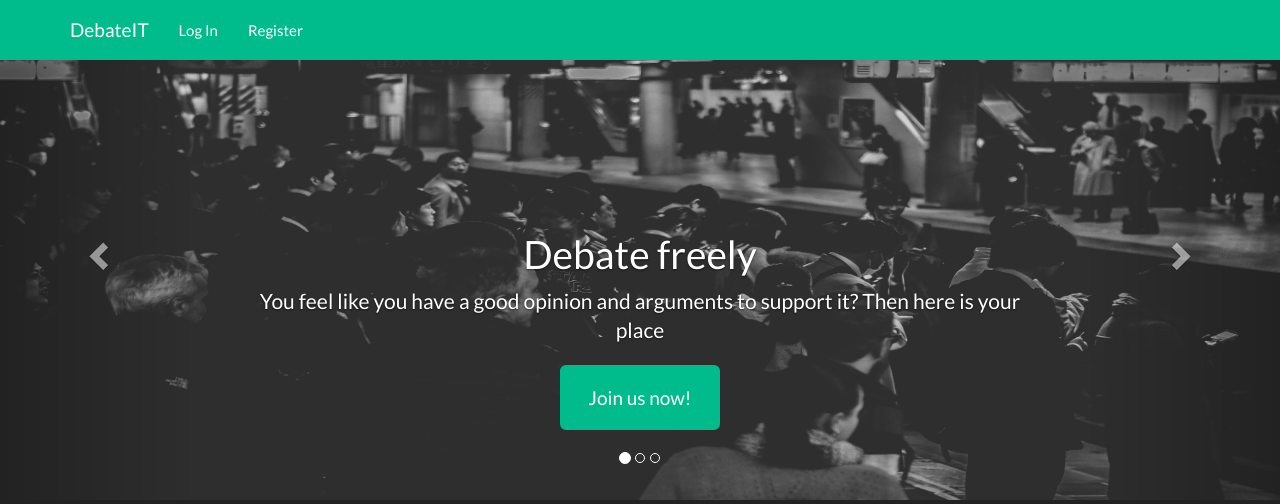
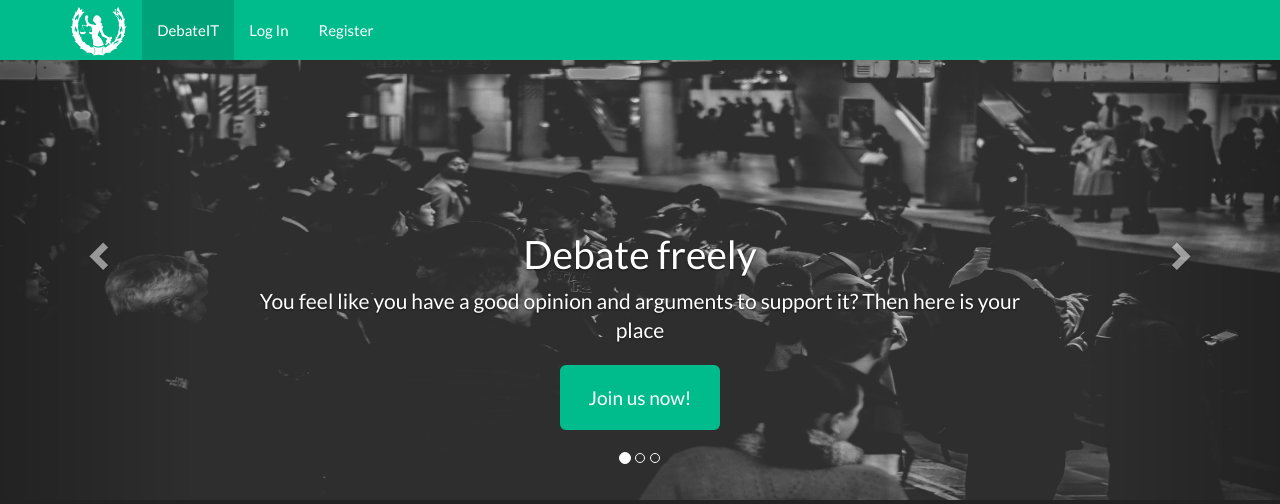
Before and after one commit to Nitheism/debateit, a Django app: page / in a window 1280 px wide. Shown: the top 504 px of the page. Run offline with Django 3.2, Linux system fonts and the light colour scheme; some libraries are stand-ins or nearby versions.

Commit message:
added brand image

```diff
--- a/static/css/carousel.css
+++ b/static/css/carousel.css
@@ -71,3 +71,7 @@ body {
     margin-top: 120px;
   }
 }
+.navbar-brand
+{
+    padding-top: 0;
+}
--- a/static/css/custom.min.css
+++ b/static/css/custom.min.css
@@ -2,3 +2,7 @@ body{padding-top:50px}body>.navbar{-webkit-transition:background-color .3s ease-
 @-ms-viewport     { width: device-width; }
 @-o-viewport      { width: device-width; }
 @viewport         { width: device-width; }
+.navbar-brand
+{
+    padding-top: 0;
+}
--- a/templates/home.html
+++ b/templates/home.html
@@ -30,10 +30,11 @@
                         <span class="icon-bar"></span>
                         <span class="icon-bar"></span>
                     </button>
-                    <a class="navbar-brand" href="/">DebateIT</a>
+                    <span class="navbar-brand"><img src="{% static 'img/debateita.png' %}" height="80"></span>
                 </div>
                 <div id="navbar" class="navbar-collapse collapse">
                     <ul class="nav navbar-nav">
+                        <li class="active"><a href="/">DebateIT</a></li>
                         <li><a href="/login">Log In</a></li>
                         <li><a href="/accounts/register">Register</a></li>
 
--- a/templates/login.html
+++ b/templates/login.html
@@ -34,10 +34,11 @@
                         <span class="icon-bar"></span>
                         <span class="icon-bar"></span>
                     </button>
-                    <a class="navbar-brand" href="/">DebateIT</a>
+                    <span class="navbar-brand"><img src="{% static 'img/debateita.png' %}" height="80"></span>
                 </div>
                 <div id="navbar" class="navbar-collapse collapse">
                     <ul class="nav navbar-nav">
+                        <li><a href="/">DebateIT</a></li>
                         <li class="active"><a href="/login">Log In</a></li>
                         <li><a href="/accounts/register">Register</a></li>
 
--- a/templates/profile.html
+++ b/templates/profile.html
@@ -36,10 +36,11 @@
                         <span class="icon-bar"></span>
                         <span class="icon-bar"></span>
                     </button>
-                    <a class="navbar-brand" href="/">DebateIT</a>
+                    <span class="navbar-brand"><img src="{% static 'img/debateita.png' %}" height="80"></span>
                 </div>
                 <div id="navbar" class="navbar-collapse collapse">
                     <ul class="nav navbar-nav">
+                        <li><a href="/">DebateIT</a></li>
                         <li class="active"><a href="/profile">Profile</a></li>
                         <li><a href="/edit_profile">Edit Profile</a></li>
                         <li><a href="/debate">Debate</a></li>
--- a/templates/profile_edit.html
+++ b/templates/profile_edit.html
@@ -33,10 +33,11 @@
                         <span class="icon-bar"></span>
                         <span class="icon-bar"></span>
                     </button>
-                    <a class="navbar-brand" href="/">DebateIT</a>
+                    <span class="navbar-brand"><img src="{% static 'img/debateita.png' %}" height="80"></span>
                 </div>
                 <div id="navbar" class="navbar-collapse collapse">
                     <ul class="nav navbar-nav">
+                        <li><a href="/">DebateIT</a></li>
                         <li><a href="/profile">Profile</a></li>
                         <li class="active"><a href="/edit_profile">Edit Profile</a></li>
                         <li><a href="/debate">Debate</a></li>
--- a/templates/ranklist.html
+++ b/templates/ranklist.html
@@ -34,10 +34,11 @@
                         <span class="icon-bar"></span>
                         <span class="icon-bar"></span>
                     </button>
-                    <a class="navbar-brand" href="/">DebateIT</a>
+                    <span class="navbar-brand"><img src="{% static 'img/debateita.png' %}" height="80"></span>
                 </div>
                 <div id="navbar" class="navbar-collapse collapse">
                     <ul class="nav navbar-nav">
+                        <li><a href="/">DebateIT</a></li>
                         <li><a href="/profile">Profile</a></li>
                         <li><a href="/edit_profile">Edit Profile</a></li>
                         <li><a href="/debate">Debate</a></li>
--- a/templates/registration/registration_form.html
+++ b/templates/registration/registration_form.html
@@ -33,10 +33,11 @@
                         <span class="icon-bar"></span>
                         <span class="icon-bar"></span>
                     </button>
-                    <a class="navbar-brand" href="/">DebateIT</a>
+                    <span class="navbar-brand"><img src="{% static 'img/debateita.png' %}" height="80"></span>
                 </div>
                 <div id="navbar" class="navbar-collapse collapse">
                     <ul class="nav navbar-nav">
+                        <li><a href="/">DebateIT</a></li>
                         <li><a href="/login">Log In</a></li>
                         <li class='active'><a href="/accounts/register">Register</a></li>
 
--- a/templates/report.html
+++ b/templates/report.html
@@ -34,10 +34,11 @@
                         <span class="icon-bar"></span>
                         <span class="icon-bar"></span>
                     </button>
-                    <a class="navbar-brand" href="/">DebateIT</a>
+                   <span class="navbar-brand"><img src="{% static 'img/debateita.png' %}" height="80"></span>
                 </div>
                 <div id="navbar" class="navbar-collapse collapse">
                     <ul class="nav navbar-nav">
+                        <li><a href="/">DebateIT</a></li>
                         <li><a href="/profile">Profile</a></li>
                         <li><a href="/edit_profile">Edit Profile</a></li>
                         <li><a href="/debate">Debate</a></li>
--- a/templates/room.html
+++ b/templates/room.html
@@ -34,10 +34,11 @@
                         <span class="icon-bar"></span>
                         <span class="icon-bar"></span>
                     </button>
-                    <a class="navbar-brand" href="/">DebateIT</a>
+                    <span class="navbar-brand"><img src="{% static 'img/debateita.png' %}" height="80"></span>
                 </div>
                 <div id="navbar" class="navbar-collapse collapse">
                     <ul class="nav navbar-nav">
+                        <li><a href="/">DebateIT</a></li>
                         <li><a href="/profile">Profile</a></li>
                         <li><a href="/edit_profile">Edit Profile</a></li>
                         <li class="active"><a href="/debate">Debate</a></li>
```
Also changed, not shown: static/img/debateita.png (added).
